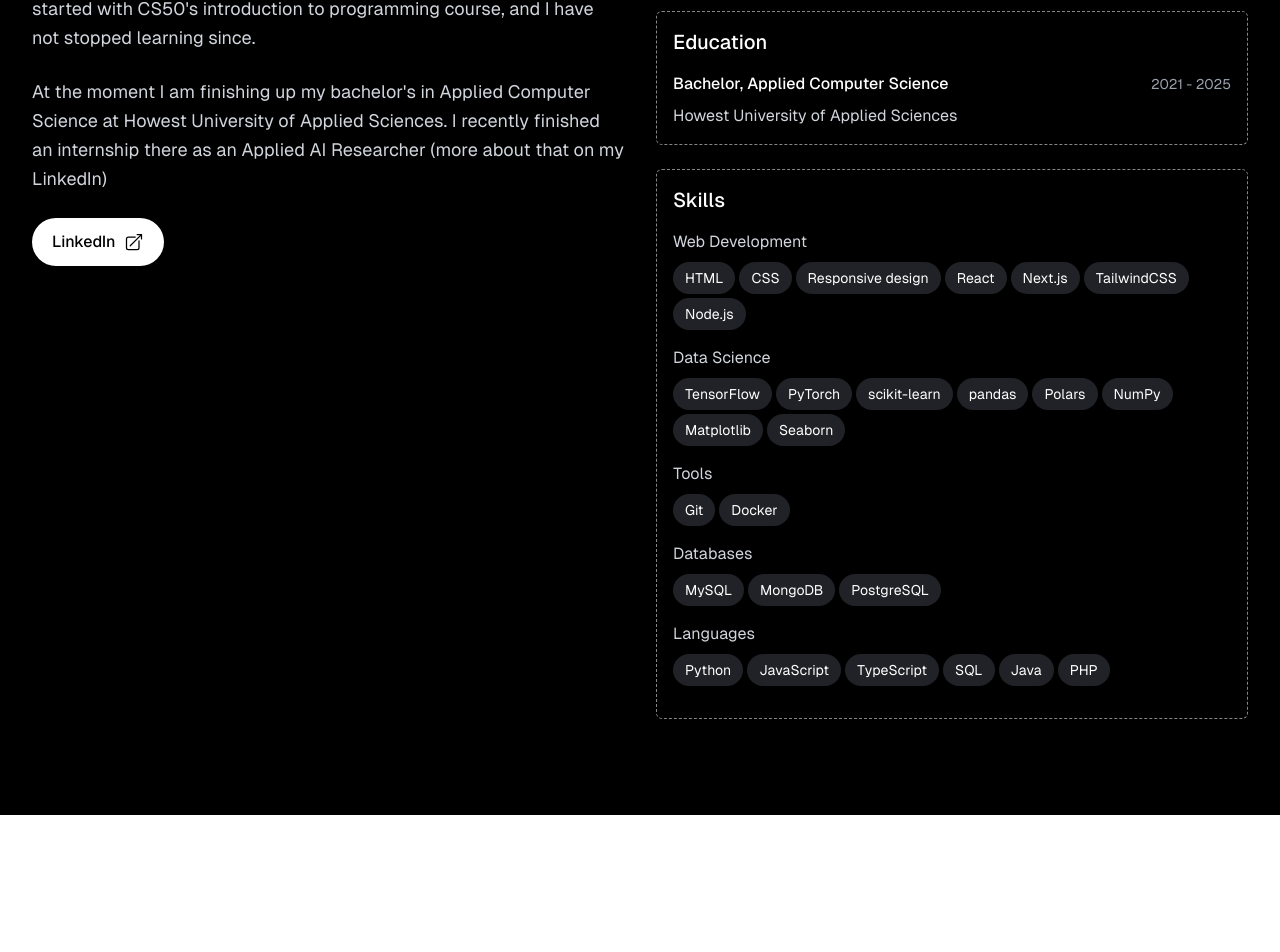
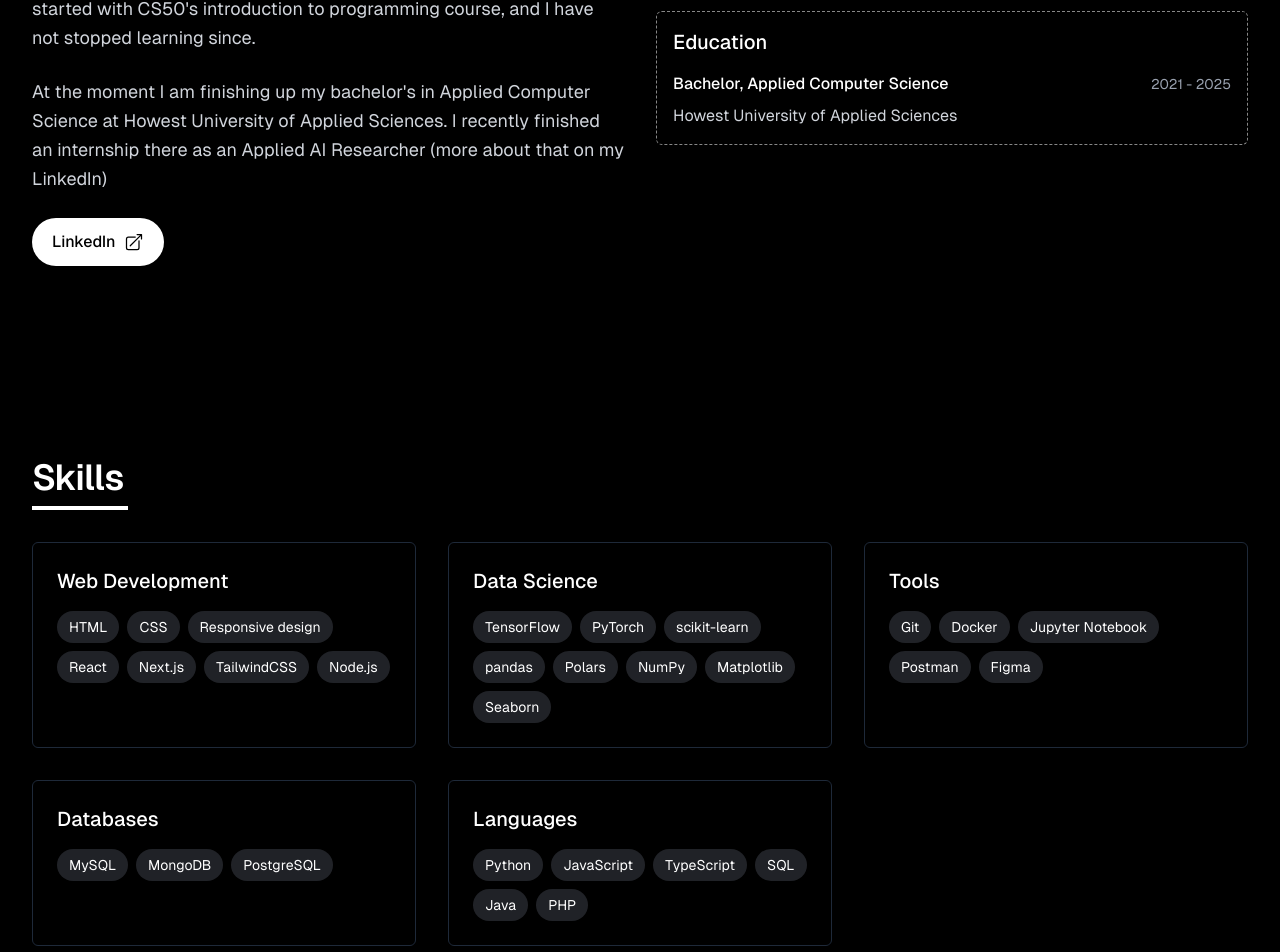
Before and after one commit to Harmxn02/harmansingh.nl, a Next.js app: page / in a window 1280 px wide. Shown: the part 1127-2079 px from the top of the page. Before the commit the page ends 1942 px from the top, so only its background shows below. Built offline with nearby package versions, Linux system fonts and the light colour scheme.

Commit message:
Move skills section to seperate component and change styling

```diff
--- a/src/app/components/About.jsx
+++ b/src/app/components/About.jsx
@@ -1,29 +1,4 @@
 import React from "react";
-
-const skills = {
-	webDevelopment: [
-		"HTML",
-		"CSS",
-		"Responsive design",
-		"React",
-		"Next.js",
-		"TailwindCSS",
-		"Node.js",
-	],
-	dataScience: [
-		"TensorFlow",
-		"PyTorch",
-		"scikit-learn",
-		"pandas",
-		"Polars",
-		"NumPy",
-		"Matplotlib",
-		"Seaborn",
-	],
-	tools: ["Git", "Docker"],
-	databases: ["MySQL", "MongoDB", "PostgreSQL"],
-	languages: ["Python", "JavaScript", "TypeScript", "SQL", "Java", "PHP"],
-};
 
 const SectionTitle = () => {
 	return (
@@ -119,32 +94,7 @@ const About = () => {
 							<p className="text-gray-300">
 								Howest University of Applied Sciences
 							</p>
-						</div>
-					</div>{" "}
-					<div className="rounded-md border-dashed py-4">
-						<h3 className="mb-4 text-xl font-medium">Skills</h3>
-
-						{Object.entries(skills).map(
-							([category, categorySkills]) => (
-								<div key={category} className="mb-4">
-									<h4 className="text-md mb-2 text-gray-300 capitalize">
-										{category
-											.replace(/([A-Z])/g, " $1")
-											.trim()}
-									</h4>
-									<div className="mb-3 flex flex-wrap gap-1">
-										{categorySkills.map((skill) => (
-											<span
-												key={skill}
-												className="rounded-full bg-gray-500/30 px-3 py-1.5 text-sm"
-											>
-												{skill}
-											</span>
-										))}
-									</div>
-								</div>
-							),
-						)}
+						</div>{" "}
 					</div>
 				</div>
 			</div>
--- /dev/null
+++ b/src/app/components/Skills.jsx
@@ -0,0 +1,68 @@
+import React from "react";
+
+const skills = {
+	webDevelopment: [
+		"HTML",
+		"CSS",
+		"Responsive design",
+		"React",
+		"Next.js",
+		"TailwindCSS",
+		"Node.js",
+	],
+	dataScience: [
+		"TensorFlow",
+		"PyTorch",
+		"scikit-learn",
+		"pandas",
+		"Polars",
+		"NumPy",
+		"Matplotlib",
+		"Seaborn",
+	],
+	tools: ["Git", "Docker", "Jupyter Notebook", "Postman", "Figma"],
+	databases: ["MySQL", "MongoDB", "PostgreSQL"],
+	languages: ["Python", "JavaScript", "TypeScript", "SQL", "Java", "PHP"],
+};
+
+const SectionTitle = () => {
+	return (
+		<div className="mb-8">
+			<h2 className="text-4xl font-semibold tracking-tight">Skills</h2>
+			<div className="mt-2 h-1 w-24 bg-white"></div>
+		</div>
+	);
+};
+
+const Skills = () => {
+	return (
+		<div className="mx-auto max-w-(--breakpoint-2xl) bg-black px-8 py-24 text-white 2xl:px-1">
+			<SectionTitle />
+
+			<div className="grid gap-8 md:grid-cols-2 lg:grid-cols-3">
+				{Object.entries(skills).map(([category, categorySkills]) => (
+					<div
+						key={category}
+						className="rounded-md border border-gray-800 p-6"
+					>
+						<h3 className="mb-4 text-xl font-medium capitalize">
+							{category.replace(/([A-Z])/g, " $1").trim()}
+						</h3>
+						<div className="flex flex-wrap gap-2">
+							{categorySkills.map((skill) => (
+								<span
+									key={skill}
+									className="rounded-full bg-gray-500/30 px-3 py-1.5 text-sm"
+								>
+									{skill}
+								</span>
+							))}
+						</div>
+					</div>
+				))}
+			</div>
+		</div>
+	);
+};
+
+export default Skills;
--- a/src/app/page.jsx
+++ b/src/app/page.jsx
@@ -2,6 +2,7 @@
 
 import Hero from "./components/Hero";
 import About from "./components/About";
+import Skills from "./components/Skills";
 import IntroAnimation from "./components/IntroAnimation";
 
 import { useState } from "react";
@@ -23,6 +24,7 @@ export default function Home() {
 				<>
 					<Hero />
 					<About />
+					<Skills />
 				</>
 			)}
 		</div>
```
